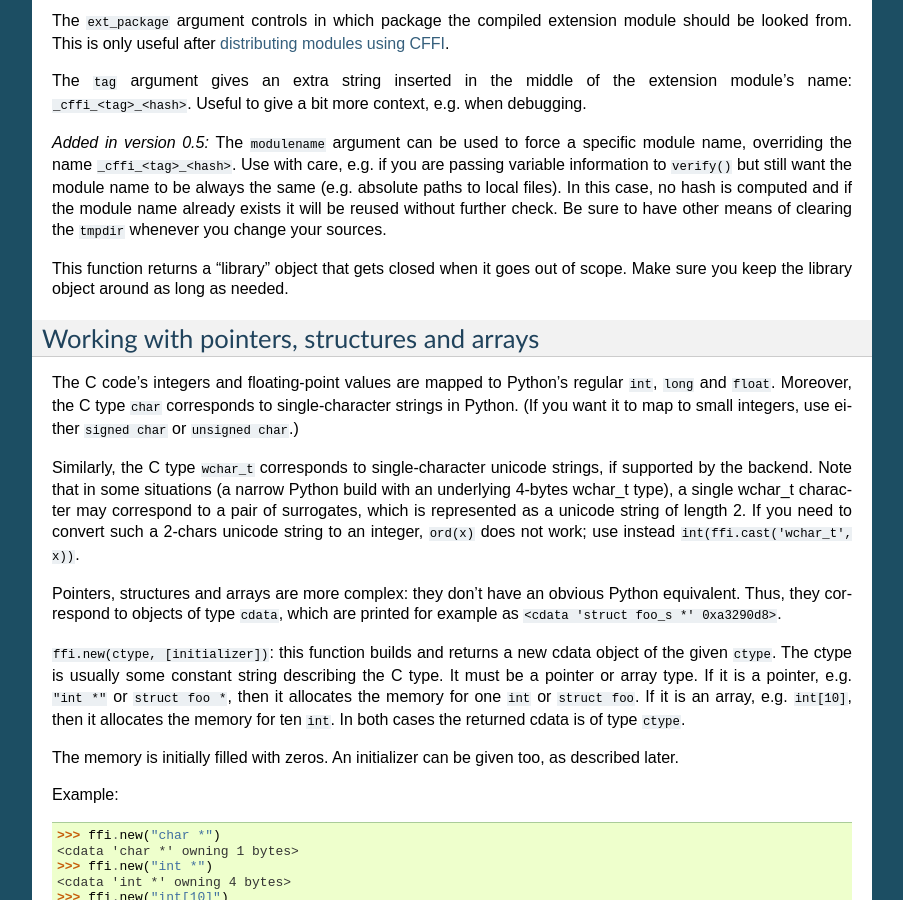
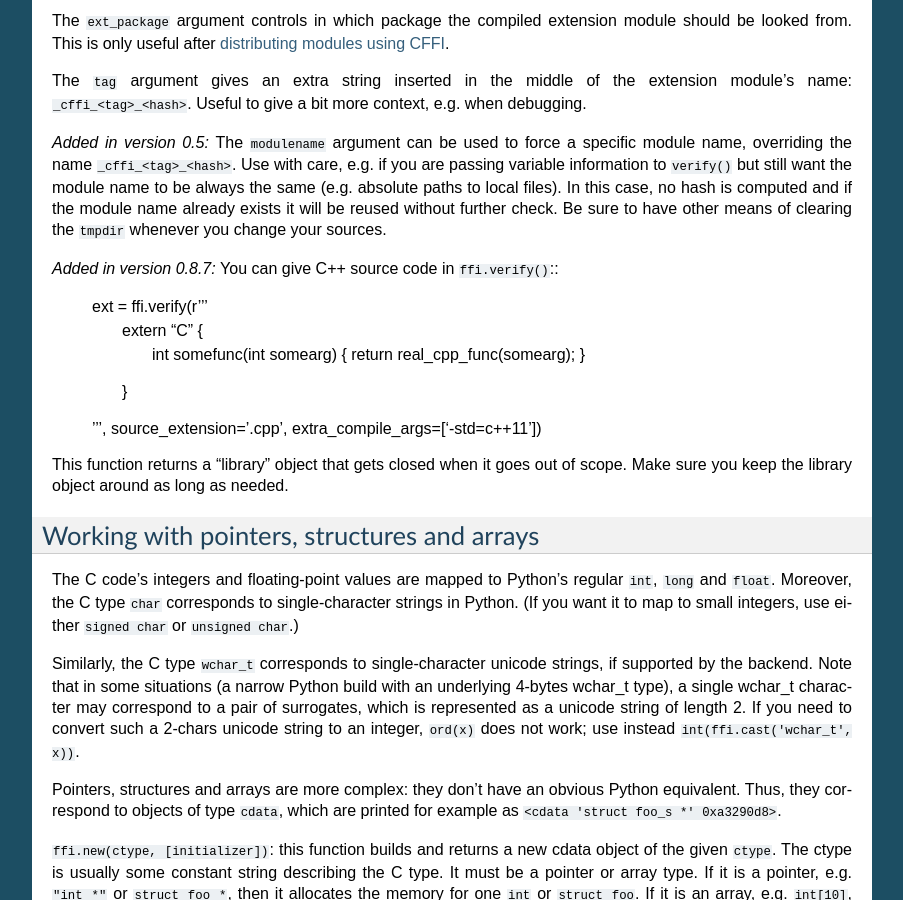
Before and after one commit to tharvik/cffi, a Sphinx documentation site: the page built from doc/source/index.rst, in a window 1280 px wide and 900 px high, scrolled down 8524 px. Shown: the whole window, without its empty margins (198-1101 px from the left). Built offline with Sphinx 7.4.7, drawn with Linux system fonts in a browser that asks for light colours.

Commit message:
Document c5c87b3b1c00

```diff
--- a/doc/source/index.rst
+++ b/doc/source/index.rst
@@ -666,6 +666,15 @@ not recommended.
    the module name already exists it will be reused without further
    check.  Be sure to have other means of clearing the ``tmpdir``
    whenever you change your sources.
+
+.. versionadded:: 0.8.7
+   You can give C++ source code in ``ffi.verify()``::
+
+     ext = ffi.verify(r'''
+         extern "C" {
+             int somefunc(int somearg) { return real_cpp_func(somearg); }
+         }
+     ''', source_extension='.cpp', extra_compile_args=['-std=c++11'])
 
 This function returns a "library" object that gets closed when it goes
 out of scope.  Make sure you keep the library object around as long as
```
